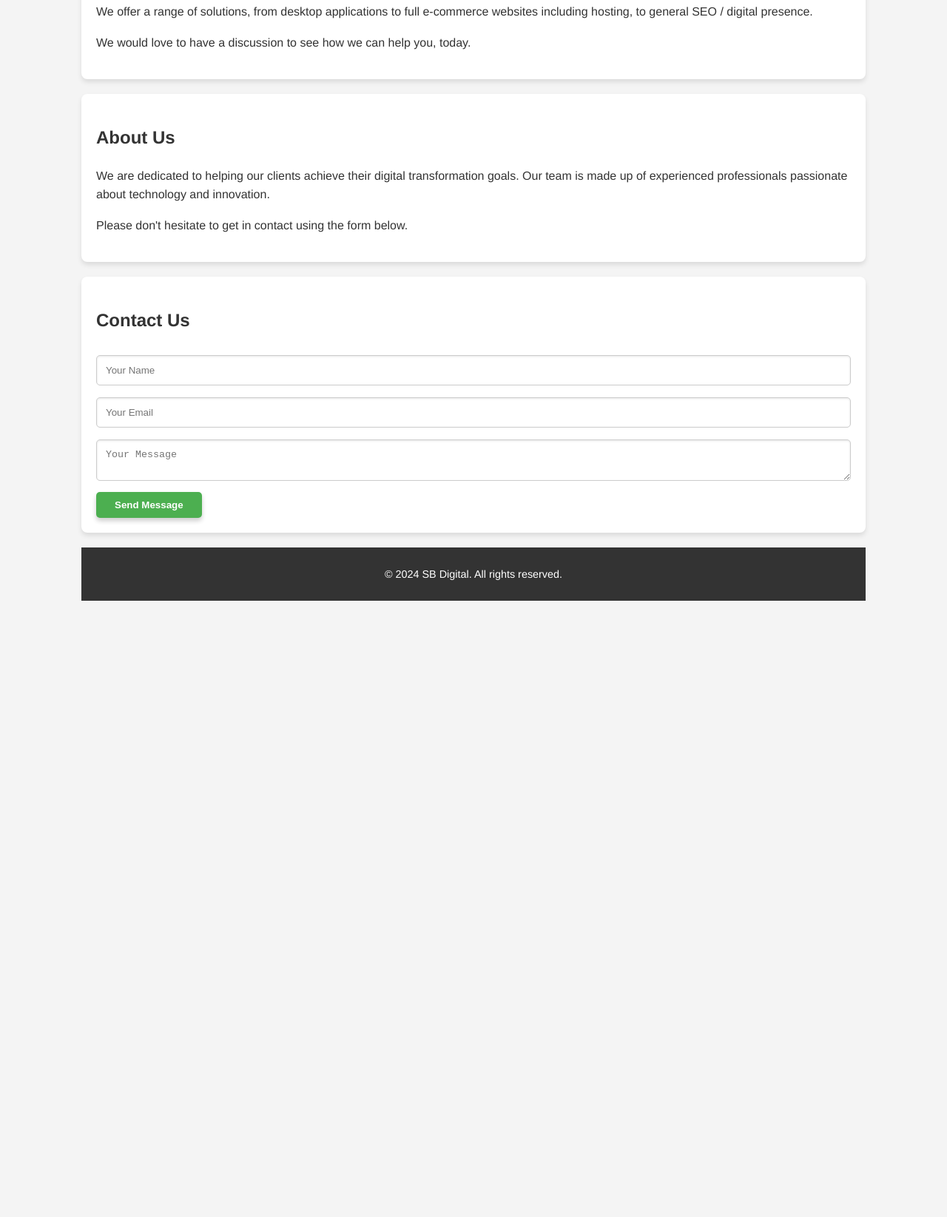
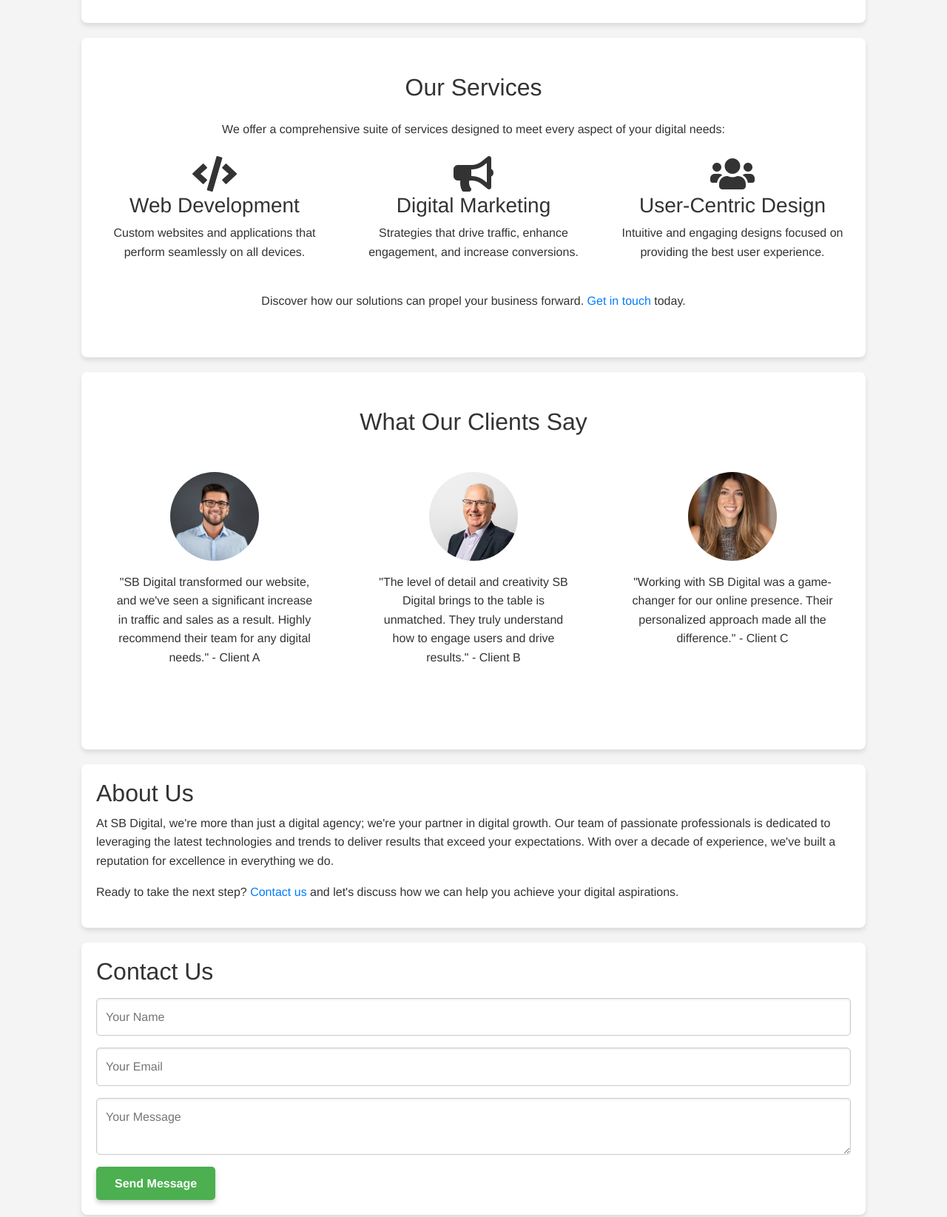
Before and after one commit to stanleyandblythdigital/stanleyandblythdigital.github.io, a plain HTML site: page index.html in a window 1280 px wide. Shown: the part 288-1933 px from the top of the page at 74% size. Before the commit the page ends 1120 px from the top, so only its background shows below. Drawn offline with nearby package versions, Linux system fonts and the light colour scheme.

Commit message:
Updated site with services and reviews

```diff
--- a/StyleSheet.css
+++ b/StyleSheet.css
@@ -1,10 +1,13 @@
 /* Reset and basic styles */
-*, *::before, *::after {
+*,
+*::before,
+*::after {
   box-sizing: border-box;
 }
 
-body, html {
-    font-family: 'Helvetica Neue', Helvetica, Arial, sans-serif;
+body,
+html {
+  font-family: "Helvetica Neue", Helvetica, Arial, sans-serif;
   line-height: 1.6;
   color: #333;
   background-color: #f4f4f4; /* Updated background color */
@@ -21,14 +24,18 @@ body, html {
 
 /* Header */
 .header {
-    background: linear-gradient(135deg, #6a11cb 0%, #2575fc 100%); /* Gradient background */
+  background: linear-gradient(
+    135deg,
+    #6a11cb 0%,
+    #2575fc 100%
+  ); /* Gradient background */
   color: #fff;
-    padding: 20px 0;
+  padding: 10px 0;
   text-align: center;
 }
 
 .logo {
-    font-size: 1.8rem;
+  font-size: 2.5em;
   margin: 0;
 }
 
@@ -40,39 +47,40 @@ body, html {
 }
 
 /* Sections */
-.intro-section, .about-section, .contact-section {
+.section {
   margin: 20px 0;
   padding: 20px;
   border-radius: 8px;
   background-color: #fff; /* Uniform white background with shadow for depth */
-    box-shadow: 0 4px 6px rgba(0,0,0,0.1);
+  box-shadow: 0 4px 6px rgba(0, 0, 0, 0.1);
   transition: transform 0.3s ease, box-shadow 0.3s ease;
 }
 
-.intro-section:hover, .about-section:hover, .contact-section:hover {
+.section:hover {
   transform: translateY(-5px);
-    box-shadow: 0 12px 16px rgba(0,0,0,0.2);
+  box-shadow: 0 12px 16px rgba(0, 0, 0, 0.2);
 }
 
 /* Contact Form */
-.contact-form input, .contact-form textarea {
+.contact-form input,
+.contact-form textarea {
   width: 100%;
   padding: 12px;
   margin: 8px 0;
   border-radius: 5px;
   border: 1px solid #ccc;
-    box-shadow: inset 0 1px 3px rgba(0,0,0,0.1);
+  box-shadow: inset 0 1px 3px rgba(0, 0, 0, 0.1);
 }
 
 .submit-btn {
-    background-color: #4CAF50; /* Vibrant green background for the button */
+  background-color: #4caf50; /* Vibrant green background for the button */
   color: #ffffff;
   padding: 10px 25px;
   border: none;
   border-radius: 5px;
   cursor: pointer;
   font-weight: bold;
-    box-shadow: 0 4px 6px rgba(0,0,0,0.2);
+  box-shadow: 0 4px 6px rgba(0, 0, 0, 0.2);
 }
 
 .submit-btn:hover {
--- a/index.html
+++ b/index.html
@@ -1,10 +1,19 @@
 <!DOCTYPE html>
 <html lang="en">
   <head>
-    <meta charset="UTF-8">
-    <meta name="viewport" content="width=device-width, initial-scale=1.0">
+    <meta charset="UTF-8" />
+    <meta name="viewport" content="width=device-width, initial-scale=1.0" />
     <title>SB Digital</title>
-    <link rel="stylesheet" type="text/css" rel="stylesheet" href="StyleSheet.css">
+    <!-- Bootstrap CSS -->
+    <link
+      href="https://stackpath.bootstrapcdn.com/bootstrap/4.5.2/css/bootstrap.min.css"
+      rel="stylesheet"
+    />
+    <link rel="stylesheet" type="text/css" href="StyleSheet.css" />
+    <link
+      href="https://cdnjs.cloudflare.com/ajax/libs/font-awesome/5.15.1/css/all.min.css"
+      rel="stylesheet"
+    />
   </head>
   <body>
     <div class="container">
@@ -12,38 +21,179 @@
         <h1 class="logo">SB Digital</h1>
         <nav class="navbar">
           <a href="#home" class="nav-link">Home</a>
+          <a href="#services" class="nav-link">Services</a>
+          <!-- <a href="#portfolio" class="nav-link">Portfolio</a> -->
+          <a href="#testimonials" class="nav-link">Testimonials</a>
           <a href="#about" class="nav-link">About Us</a>
           <a href="#contact" class="nav-link">Contact</a>
         </nav>
       </header>
 
       <main>
-            <section id="home" class="intro-section">
+        <section id="home" class="section">
           <h2>Welcome to SB Digital</h2>
-                <p>Your partner in digital innovation. We specialize in web development, digital marketing, and creating user-centric designs.</p>
-                <p>We offer a range of solutions, from desktop applications to full e-commerce websites including hosting, to general SEO / digital presence.</p>
-                <p>We would love to have a discussion to see how we can help you, today.</p>
+          <p>
+            Are you ready to transform your digital presence and outshine the
+            competition? At SB Digital, we specialize in elevating brands
+            through bespoke web development, digital marketing, and user-centric
+            design solutions. Let's embark on this journey together and unlock
+            your digital potential.
+          </p>
         </section>
 
-            <section id="about" class="about-section">
-                <h2>About Us</h2>
-                <p>We are dedicated to helping our clients achieve their digital transformation goals. Our team is made up of experienced professionals passionate about technology and innovation.</p>
-                <p>Please don't hesitate to get in contact using the form below.</p>
+        <section id="services" class="section py-5">
+          <h2 class="text-center mb-4">Our Services</h2>
+          <p class="text-center mb-4">
+            We offer a comprehensive suite of services designed to meet every
+            aspect of your digital needs:
+          </p>
+          <div class="row">
+            <div class="col-md-4 text-center mb-4">
+              <i class="fas fa-code fa-3x" aria-hidden="true"></i>
+              <h3>Web Development</h3>
+              <p>
+                Custom websites and applications that perform seamlessly on all
+                devices.
+              </p>
+            </div>
+            <div class="col-md-4 text-center mb-4">
+              <i class="fas fa-bullhorn fa-3x" aria-hidden="true"></i>
+              <h3>Digital Marketing</h3>
+              <p>
+                Strategies that drive traffic, enhance engagement, and increase
+                conversions.
+              </p>
+            </div>
+            <div class="col-md-4 text-center mb-4">
+              <i class="fas fa-users fa-3x" aria-hidden="true"></i>
+              <h3>User-Centric Design</h3>
+              <p>
+                Intuitive and engaging designs focused on providing the best
+                user experience.
+              </p>
+            </div>
+          </div>
+          <p class="text-center">
+            Discover how our solutions can propel your business forward.
+            <a href="#contact">Get in touch</a> today.
+          </p>
         </section>
 
-            <section id="contact" class="contact-section">
+        <!-- <section id="portfolio" class="section">
+          <h2>Our Work</h2>
+          <p>
+            Take a look at some of our recent projects that have helped clients
+            achieve remarkable success in the digital realm.
+          </p>
+          <div class="portfolio-items">
+            <div class="portfolio-item"><p>Project 1</p></div>
+            <div class="portfolio-item"><p>Project 2</p></div>
+            <div class="portfolio-item"><p>Project 3</p></div>
+          </div>
+        </section> -->
+
+        <section id="testimonials" class="section py-5">
+          <h2 class="text-center mb-4">What Our Clients Say</h2>
+          <div class="row">
+            <div class="col-md-4 mb-4 text-center">
+              <div class="testimonial p-4">
+                <img
+                  src="person1.jpeg"
+                  alt="Client A"
+                  class="img-fluid rounded-circle mb-3"
+                  style="width: 120px; height: 120px; object-fit: cover"
+                />
+                <p>
+                  "SB Digital transformed our website, and we've seen a
+                  significant increase in traffic and sales as a result. Highly
+                  recommend their team for any digital needs." - Client A
+                </p>
+              </div>
+            </div>
+            <div class="col-md-4 mb-4 text-center">
+              <div class="testimonial p-4">
+                <img
+                  src="person2.jpg"
+                  alt="Client B"
+                  class="img-fluid rounded-circle mb-3"
+                  style="width: 120px; height: 120px; object-fit: cover"
+                />
+                <p>
+                  "The level of detail and creativity SB Digital brings to the
+                  table is unmatched. They truly understand how to engage users
+                  and drive results." - Client B
+                </p>
+              </div>
+            </div>
+            <div class="col-md-4 mb-4 text-center">
+              <div class="testimonial p-4">
+                <img
+                  src="person3.webp"
+                  alt="Client C"
+                  class="img-fluid rounded-circle mb-3"
+                  style="width: 120px; height: 120px; object-fit: cover"
+                />
+                <p>
+                  "Working with SB Digital was a game-changer for our online
+                  presence. Their personalized approach made all the
+                  difference." - Client C
+                </p>
+              </div>
+            </div>
+          </div>
+        </section>
+
+        <section id="about" class="section">
+          <h2>About Us</h2>
+          <p>
+            At SB Digital, we're more than just a digital agency; we're your
+            partner in digital growth. Our team of passionate professionals is
+            dedicated to leveraging the latest technologies and trends to
+            deliver results that exceed your expectations. With over a decade of
+            experience, we've built a reputation for excellence in everything we
+            do.
+          </p>
+          <p>
+            Ready to take the next step? <a href="#contact">Contact us</a> and
+            let's discuss how we can help you achieve your digital aspirations.
+          </p>
+        </section>
+
+        <section id="contact" class="section">
           <h2>Contact Us</h2>
-                <form action="https://formspree.io/f/xleqlngw" method="POST" class="contact-form">
-                    <input type="text" id="name" name="name" placeholder="Your Name" required>
-                    <input type="email" id="email" name="_replyto" placeholder="Your Email" required>
-                    <!-- The following hidden input is used to specify the email subject -->
-                    <input type="hidden" name="_subject" value="New submission from SB Digital website!">
-                    <input type="hidden" name="_site" value="SB Digital Contact Form">
-                    <textarea id="message" name="message" placeholder="Your Message" required></textarea>
+          <form
+            action="https://formspree.io/f/xleqlngw"
+            method="POST"
+            class="contact-form"
+          >
+            <input
+              type="text"
+              id="name"
+              name="name"
+              placeholder="Your Name"
+              required
+            />
+            <input
+              type="email"
+              id="email"
+              name="_replyto"
+              placeholder="Your Email"
+              required
+            />
+            <input
+              type="hidden"
+              name="_subject"
+              value="New submission from SB Digital website!"
+            />
+            <textarea
+              id="message"
+              name="message"
+              placeholder="Your Message"
+              required
+            ></textarea>
             <button type="submit" class="submit-btn">Send Message</button>
           </form>
         </section>
-
       </main>
 
       <footer class="footer">
```
Also changed, not shown: person1.jpeg (added), person2.jpg (added), person3.webp (added). Lines whose indentation alone changed are shown as unchanged.
